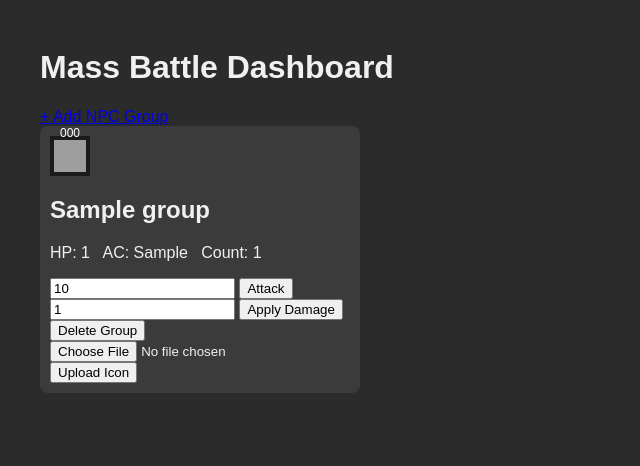
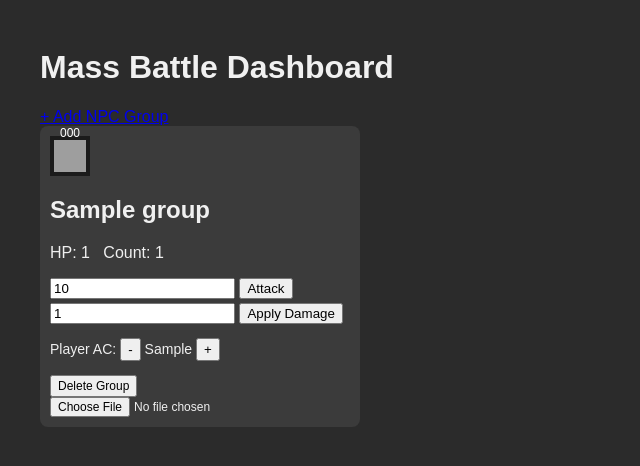
Before and after one commit to MrDMurray/bigbattle, a Flask app: template templates/index.html in a window 1280 px wide. Shown: the top 466 px of the page, without its empty margins (0-640 px from the left). Run offline with Flask 3, Linux system fonts and the light colour scheme; the template is opened without the code that fills it: most values are stand-ins (such as "Sample title", 1, 10 or a date in 2020); grey boxes are pictures that could not be loaded.

Commit message:
Display attack results inline and adjust AC

```diff
--- a/static/css/style.css
+++ b/static/css/style.css
@@ -10,4 +10,10 @@ body { font-family: sans-serif; background: #2b2b2b; color: #f0f0f0; }
 .info { margin-top: 10px; }
 button { cursor: pointer; transition: transform 0.1s; }
 button:active { transform: scale(0.95); }
+
+.attack-result { font-size: 14px; margin: 4px 0; }
+.player-ac { display: flex; align-items: center; gap: 4px; font-size: 14px; }
+.ac-btn { padding: 2px 6px; }
+.small-btn { font-size: 12px; padding: 2px 6px; }
+.file-input { font-size: 12px; }
 @keyframes fadeIn { from { opacity: 0; } to { opacity: 1; } }
--- a/static/js/script.js
+++ b/static/js/script.js
@@ -19,7 +19,34 @@ document.querySelectorAll('.attack-form').forEach(form => {
     fetch(form.action, { method: 'POST', body: new FormData(form) })
       .then(res => res.json())
       .then(data => {
-        alert(`${data.hits} hits, ${data.damage} total damage`);
+        const result = form.parentElement.querySelector('.attack-result');
+        if (result) {
+          result.textContent = `${data.hits} hits, ${data.damage} total damage`;
+        }
       });
   });
 });
+
+// Player AC adjustment
+document.querySelectorAll('.ac-inc').forEach(btn => {
+  btn.addEventListener('click', () => {
+    const span = btn.parentElement.querySelector('.ac-value');
+    span.textContent = parseInt(span.textContent, 10) + 1;
+  });
+});
+
+document.querySelectorAll('.ac-dec').forEach(btn => {
+  btn.addEventListener('click', () => {
+    const span = btn.parentElement.querySelector('.ac-value');
+    span.textContent = Math.max(0, parseInt(span.textContent, 10) - 1);
+  });
+});
+
+// Auto upload icon when file chosen
+document.querySelectorAll('.upload-form input[type="file"]').forEach(input => {
+  input.addEventListener('change', () => {
+    if (input.files.length > 0) {
+      input.closest('form').submit();
+    }
+  });
+});
--- a/templates/index.html
+++ b/templates/index.html
@@ -24,19 +24,24 @@
         </div>
         <div class="info">
           <h2>{{ g.name }}</h2>
-          <p>HP: {{ g.total_hp }} &nbsp; AC: {{ g.ac }} &nbsp; Count: {{ g.count }}</p>
+          <p>HP: {{ g.total_hp }} &nbsp; Count: {{ g.count }}</p>
           <form class="attack-form" action="{{ url_for('attack', group_id=g.id) }}" method="post">
             <input type="number" name="target_ac" value="10" min="1" />
             <button type="submit">Attack</button>
           </form>
+          <div class="attack-result" id="result-{{ g.id }}"></div>
           <form class="damage-form" action="{{ url_for('damage', group_id=g.id) }}" method="post">
             <input type="number" name="damage" value="1" min="0" />
             <button type="submit">Apply Damage</button>
           </form>
-            <button class="delete-btn" data-id="{{ g.id }}">Delete Group</button>
+          <p class="player-ac">Player AC:
+            <button type="button" class="ac-btn ac-dec" data-id="{{ g.id }}">-</button>
+            <span class="ac-value">{{ g.ac }}</span>
+            <button type="button" class="ac-btn ac-inc" data-id="{{ g.id }}">+</button>
+          </p>
+          <button class="delete-btn small-btn" data-id="{{ g.id }}">Delete Group</button>
           <form class="upload-form" action="{{ url_for('upload_icon', group_id=g.id) }}" method="post" enctype="multipart/form-data">
-            <input type="file" name="icon" accept="image/*" />
-            <button type="submit">Upload Icon</button>
+            <input type="file" name="icon" accept="image/*" class="file-input" />
           </form>
         </div>
       </div>
```
Lines whose indentation alone changed are shown as unchanged.
